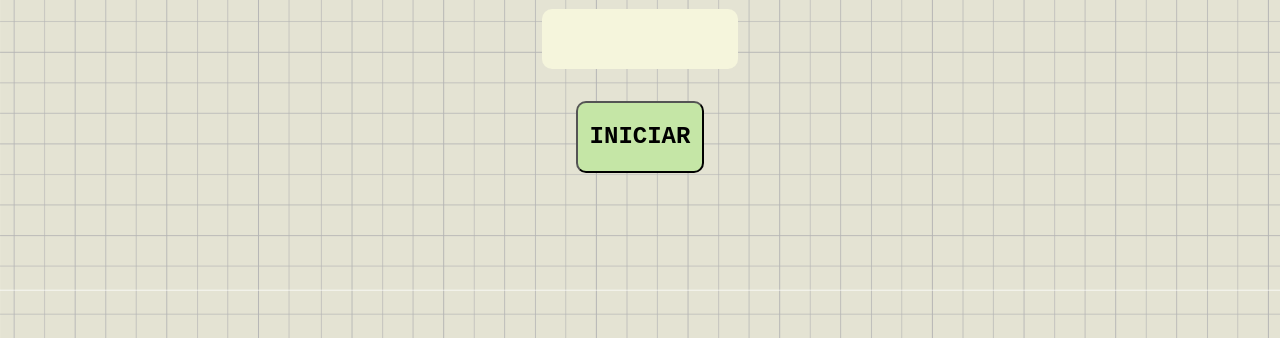
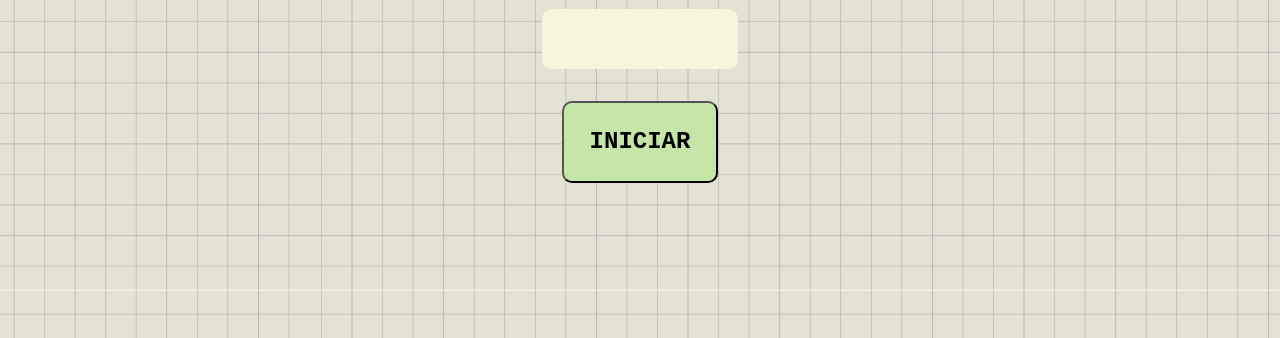
Before and after one commit to brihanPenayo/ahorcado-Game, a plain HTML site: page index.html in a window 1280 px wide. Shown: the part 462-800 px from the top of the page. Drawn offline with Linux system fonts and the light colour scheme.

Commit message:
Agregando detalles minimos

```diff
--- a/index.html
+++ b/index.html
@@ -17,7 +17,7 @@
         <div id="contenedorTexto" class="contenedorTexto">
             <span id="textOculto" class="textoAnimado">EL_AHORCADO</span>
         </div>
-        <input id="inputTexto" type="text" maxlength="1">
+        <input id="inputTexto" type="text" maxlength="1" disabled>
         <button id="btnIniciar" type="submit">INICIAR</button>
     </div>
 </body>
--- a/styles.css
+++ b/styles.css
@@ -100,8 +100,7 @@ body {
 
 #btnIniciar {
     display: block;
-    width: 20%;
-    height: 10%;
+    padding: 4%;
     margin: auto;
     margin-top: 5%;
     background-color: #C5E6A6;
```
